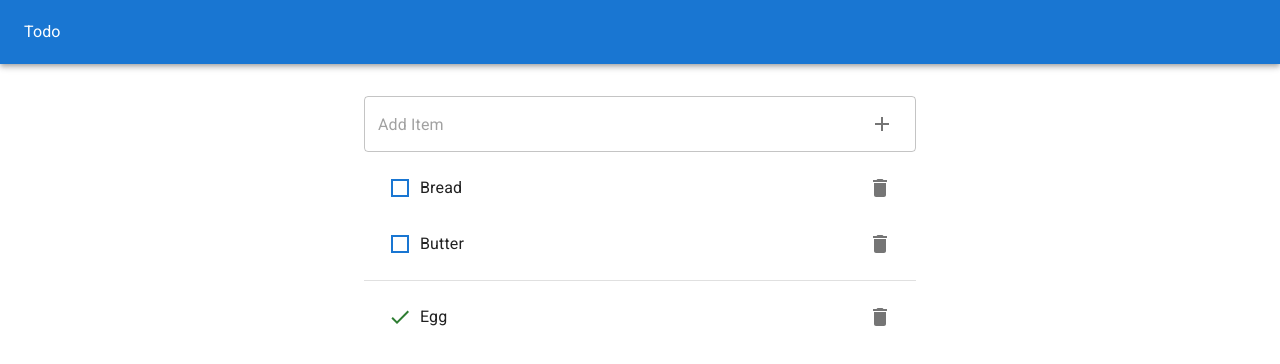
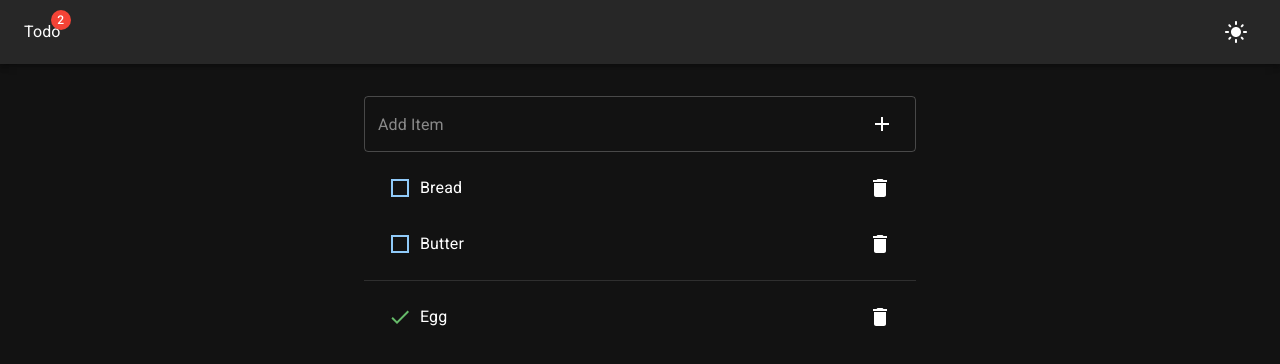
Before and after one commit to nyinyizin-dev/react, a React (Vite) app: page / in a window 1280 px wide. Shown: the top 364 px of the page. Built offline with nearby package versions, Linux system fonts and the light colour scheme.

Commit message:
Theme mode added on HeadBar using useContext,useMemo

```diff
--- a/src/App.jsx
+++ b/src/App.jsx
@@ -16,7 +16,8 @@ export default function App() {
   const add = (name) => {
     if (name == "") return false;
     const maxId = Math.max(0, ...data.map((item) => item.id));
-    const id = data[0].id + 1;
+    const id = maxId + 1;
+    // const id = data[0].id + 1;
 
     setData([{ id, name, done: false }, ...data]);
   };
@@ -36,7 +37,7 @@ export default function App() {
 
   return (
     <div>
-      <Header />
+      <Header count={data.filter(item => !item.done).length} />
       <Container maxWidth="sm" sx={{ mt: 4 }}>
         <Form add={add} />
 
--- /dev/null
+++ b/src/AppProvider.jsx
@@ -0,0 +1,31 @@
+import { createContext, useContext, useState, useMemo } from "react";
+
+import { ThemeProvider, createTheme } from "@mui/material/styles";
+import { CssBaseline } from "@mui/material";
+
+const AppContext = createContext();
+
+export default function AppProvider({ children }) {
+    const [mode, setMode] = useState("dark");
+
+    const theme = useMemo(() => {
+        return createTheme({
+            palette: {
+                mode: mode,
+            },
+        });
+    }, [mode]);
+
+    return (
+        <AppContext.Provider value={{ mode, setMode }}>
+            <ThemeProvider theme={theme}>
+                {children}
+                <CssBaseline />
+            </ThemeProvider>
+        </AppContext.Provider>
+    );
+}
+
+export function useApp() {
+    return useContext(AppContext);
+}
--- a/src/Header.jsx
+++ b/src/Header.jsx
@@ -1,13 +1,32 @@
+import { AppBar, Toolbar, Typography, Badge, IconButton } from "@mui/material";
+
 import {
-    AppBar,
-    Toolbar,
-    Typography,
-} from "@mui/material";
+  LightMode as LightModeIcon,
+  DarkMode as DarkModeIcon,
+} from "@mui/icons-material";
 
-export default function Header() {
-    return <AppBar position="static">
-        <Toolbar>
-            <Typography>Todo</Typography>
-        </Toolbar>
+import { useApp } from "./AppProvider";
+
+export default function Header({ count }) {
+  const { mode, setMode } = useApp();
+
+  return (
+    <AppBar position="static">
+      <Toolbar sx={{ display: "flex", justifyContent: "space-between" }}>
+        <Badge badgeContent={count} color="error">
+          <Typography>Todo</Typography>
+        </Badge>
+
+        {mode == "dark" ? (
+          <IconButton color="inherit" onClick={() => setMode("light")}>
+            <LightModeIcon />
+          </IconButton>
+        ) : (
+          <IconButton color="inherit" onClick={() => setMode("dark")}>
+            <DarkModeIcon />
+          </IconButton>
+        )}
+      </Toolbar>
     </AppBar>
+  );
 }
--- a/src/main.jsx
+++ b/src/main.jsx
@@ -7,11 +7,12 @@ import "@fontsource/roboto/400.css";
 import "@fontsource/roboto/500.css";
 import "@fontsource/roboto/700.css";
 
-import { CssBaseline } from "@mui/material";
+import AppProvider from "./AppProvider.jsx";
 
 ReactDOM.createRoot(document.getElementById("root")).render(
     <React.StrictMode>
-        <App />
-        <CssBaseline />
+        <AppProvider>
+            <App />
+        </AppProvider>
     </React.StrictMode>
 );
```
